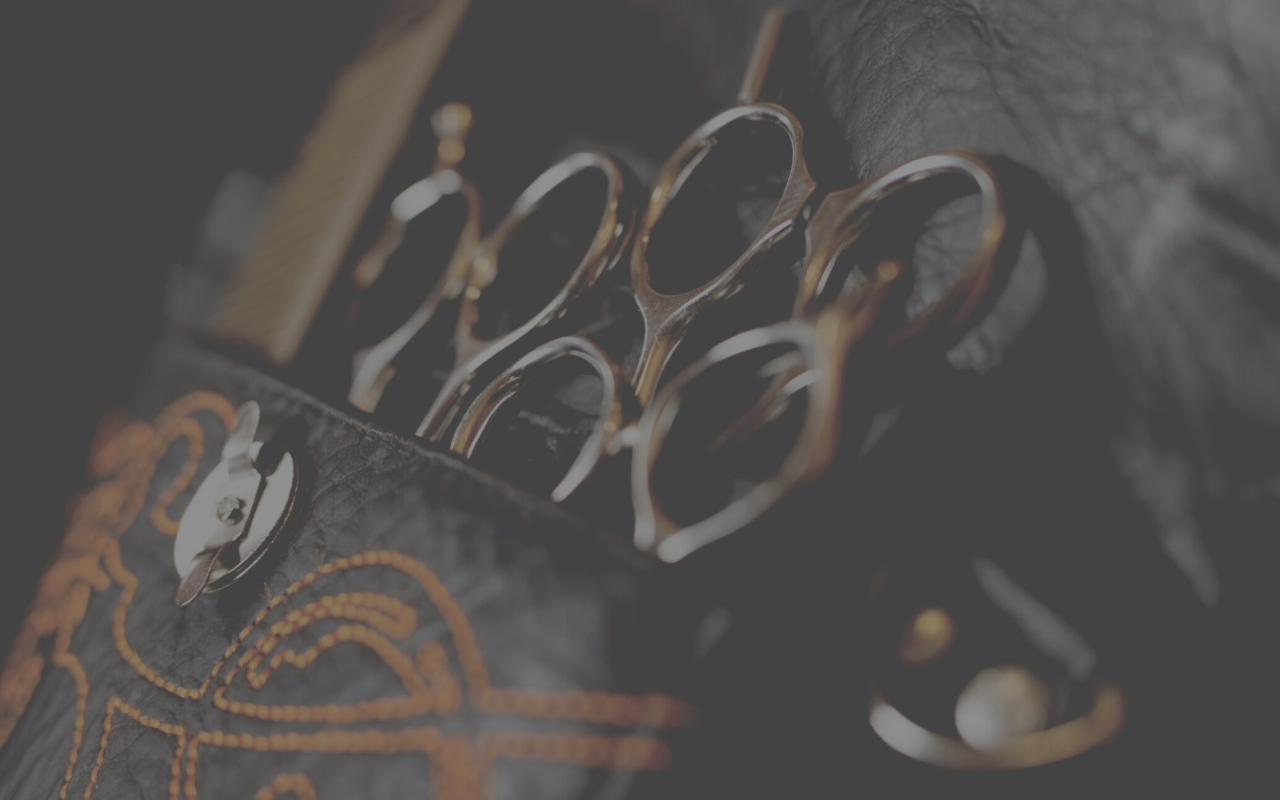
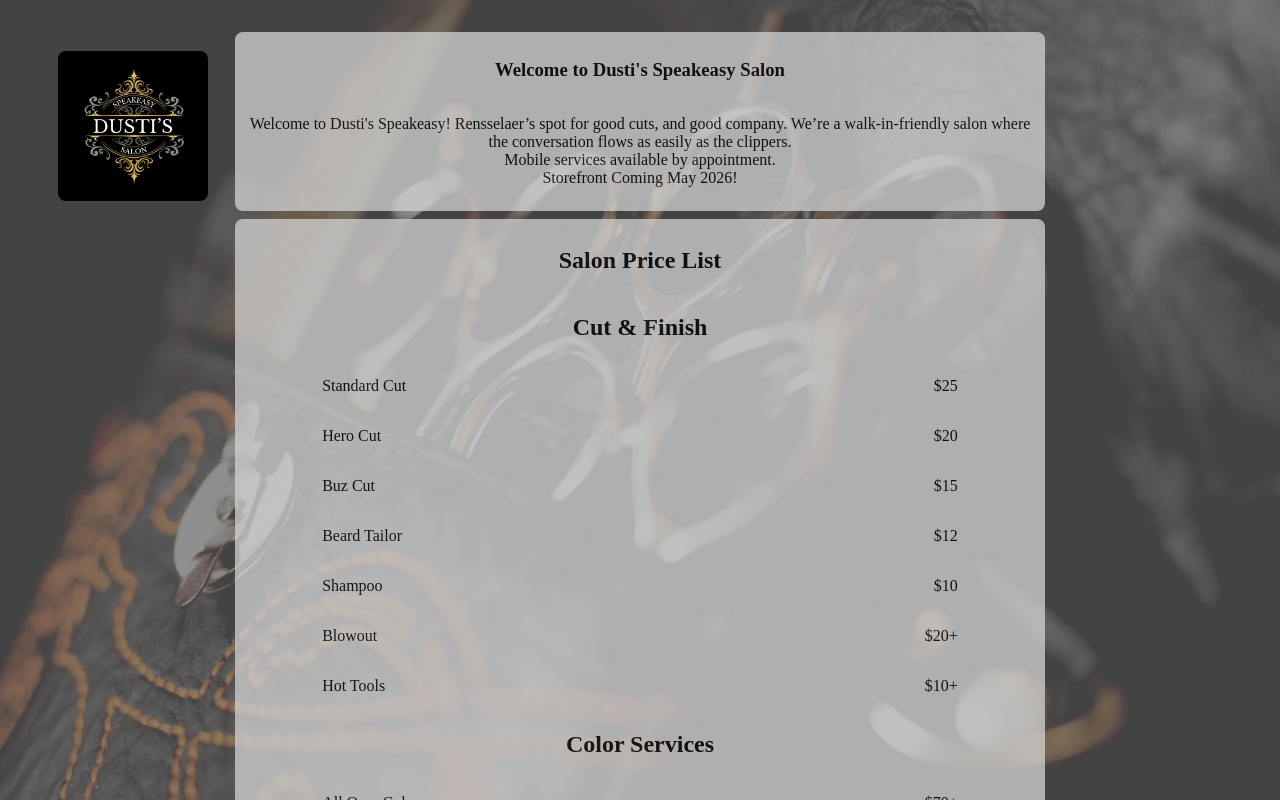
Before and after one commit to mabelheiner/DustiSpeakeasySalon, a React (Vite) app: page / in a window 1280 px wide. Shown: the top 800 px of the page. Built offline with nearby package versions, Linux system fonts and the light colour scheme; a web font is replaced by a local one.

Commit message:
removing the basename config files

```diff
--- a/package.json
+++ b/package.json
@@ -2,7 +2,7 @@
   "name": "dustispeakeasysalon",
   "private": true,
   "version": "0.0.0",
-  "homepage": "https://mabelheiner.github.io/DustiSpeakeasySalon",
+  "homepage": "https://mabelheiner.github.io/",
   "type": "module",
   "scripts": {
     "dev": "vite",
--- a/src/main.jsx
+++ b/src/main.jsx
@@ -7,7 +7,7 @@ import {createBrowserRouter, RouterProvider} from 'react-router-dom'
 
 const router = createBrowserRouter([
   {path: '/', element: <App />},
-], {basename: '/DustiSpeakeasySalon'})
+], {basename: '/'})
 
 ReactDOM.createRoot(document.getElementById('root')).render(
   <React.StrictMode>
--- a/vite.config.js
+++ b/vite.config.js
@@ -4,5 +4,5 @@ import react from '@vitejs/plugin-react'
 // https://vitejs.dev/config/
 export default defineConfig({
   plugins: [react()],
-  base: "/DustiSpeakeasySalon/"
+  base: ""
 })
```
